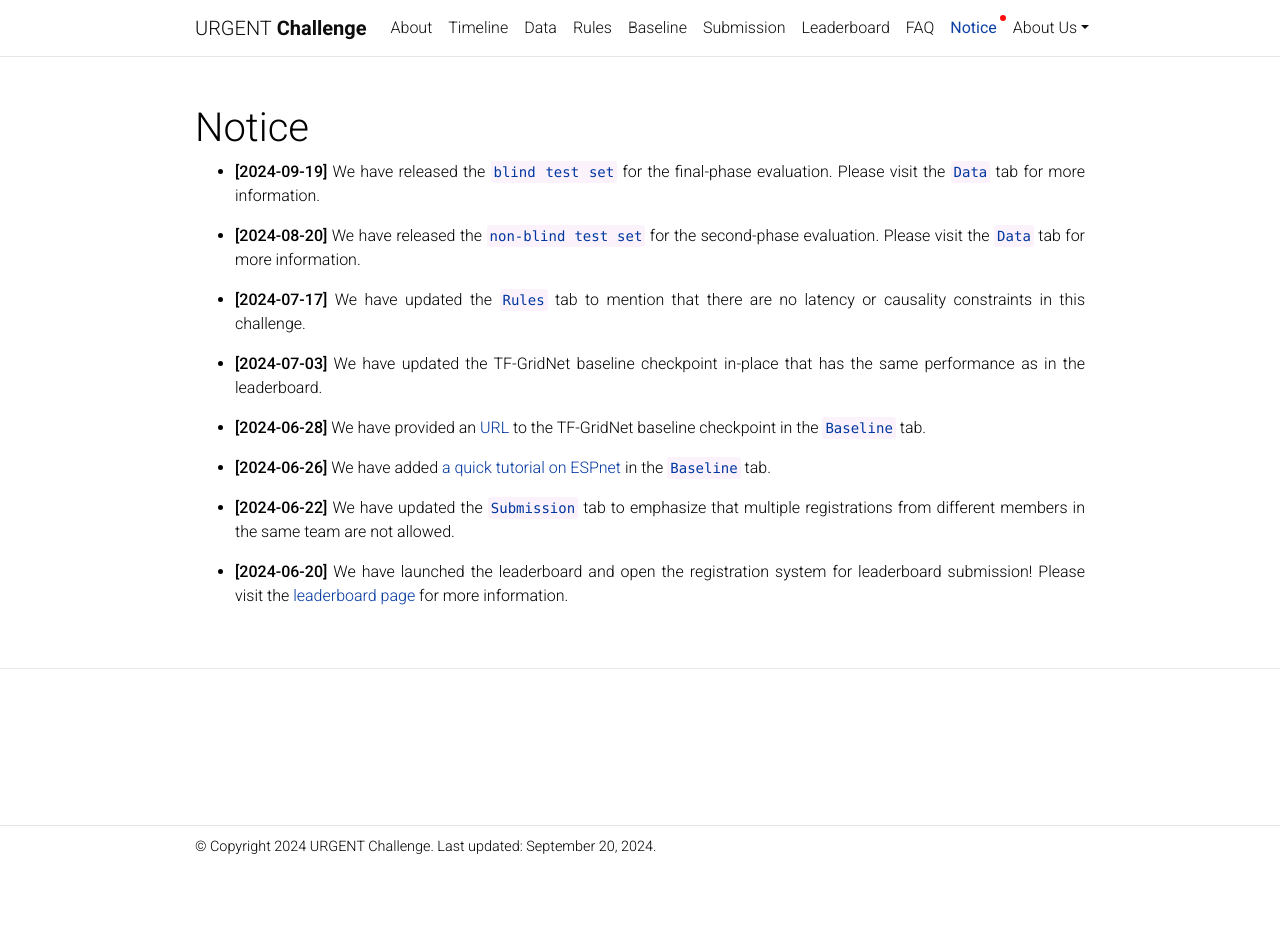
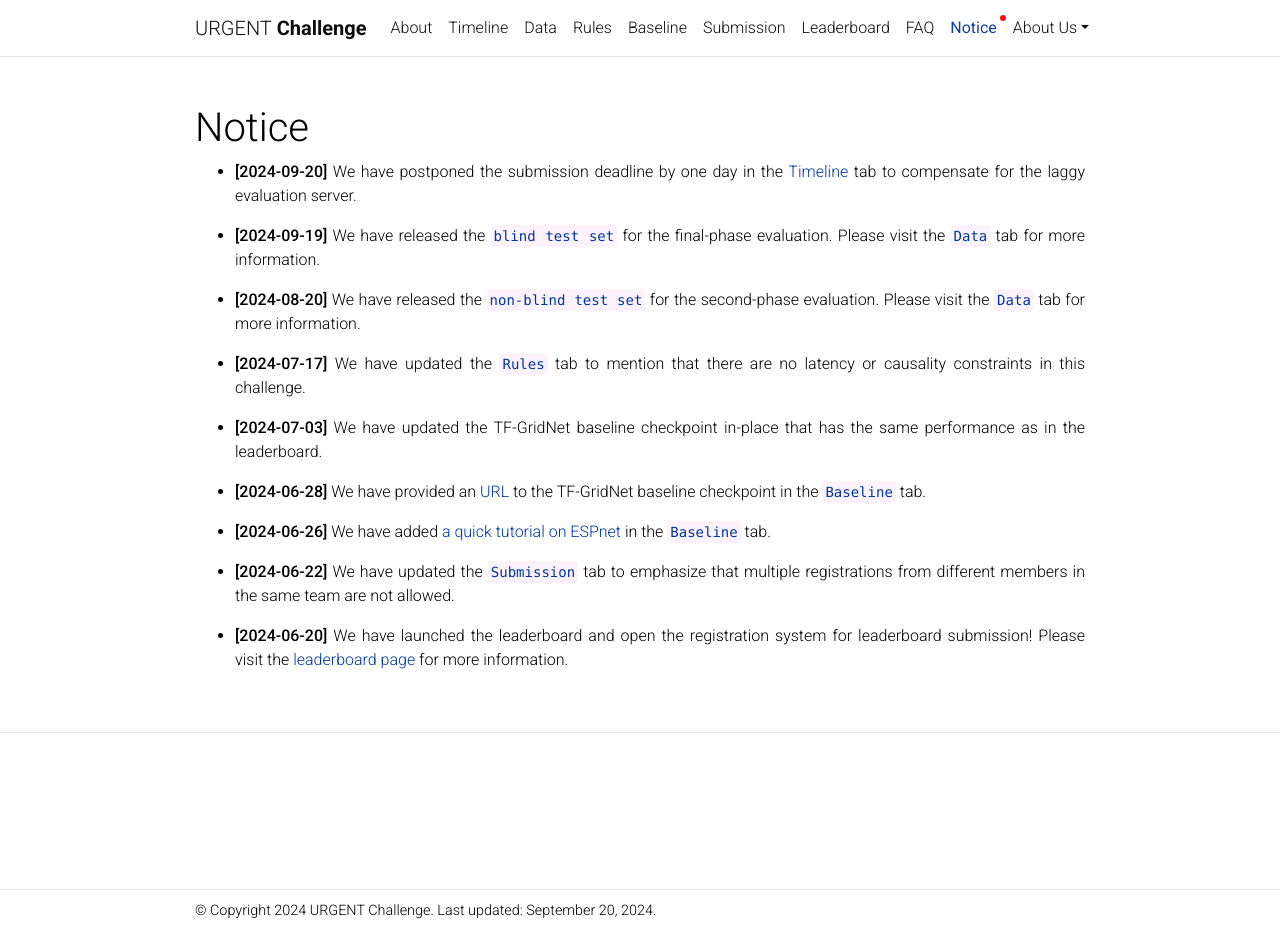
Before and after one commit to urgent-challenge/urgent2024, a Jekyll site: the page built from _pages/notice.md, in a window 1280 px wide and 932 px high. Built offline with Jekyll 4.4.1, drawn with Linux system fonts in a browser that asks for light colours; comment, search, counter and statistics services are not loaded; a style sheet for code colours, icons or effects is not loaded.

Commit message:
Update deadline

```diff
--- a/_includes/header.html
+++ b/_includes/header.html
@@ -1,6 +1,6 @@
     <script type="text/javascript">
       $(function() {
-        const latestCode = '20240919v2';
+        const latestCode = '20240920';
         const cookiesEnabled = navigator.cookieEnabled;
 
         // Function to get cookie value
--- a/_pages/notice.md
+++ b/_pages/notice.md
@@ -7,6 +7,8 @@ notification: true
 nav: true
 nav_order: 9
 ---
+
+* **[2024-09-20]** We have postponed the submission deadline by one day in the [Timeline](/urgent2024/timeline) tab to compensate for the laggy evaluation server.
 
 * **[2024-09-19]** We have released the `blind test set` for the final-phase evaluation. Please visit the [`Data`](/urgent2024/data) tab for more information.
 
```
Also changed, not shown: _pages/timeline.md (+1 -1 lines).
